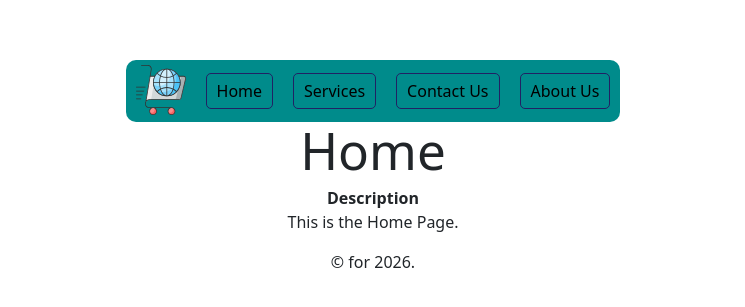
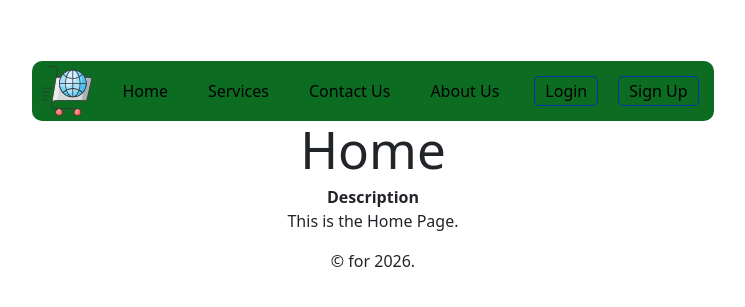
Before and after one commit to codeandlifewithkp/Ecommerce-React-App, a React (Vite) app: page / in a window 1280 px wide. Shown: the part 233-540 px from the top of the page, without its empty margins (267-1012 px from the left). Built offline with nearby package versions, Linux system fonts and the light colour scheme.

Commit message:
modify files

```diff
--- a/package.json
+++ b/package.json
@@ -10,10 +10,12 @@
     "preview": "vite preview"
   },
   "dependencies": {
+    "bootstrap": "^5.3.8",
     "react": "^19.2.0",
     "react-bootstrap": "^2.10.10",
     "react-dom": "^19.2.0",
     "react-icons": "^5.5.0",
+    "react-router": "^7.11.0",
     "react-router-dom": "^7.11.0"
   },
   "devDependencies": {
--- a/src/Components/Header.jsx
+++ b/src/Components/Header.jsx
@@ -2,7 +2,7 @@ import { Link, NavLink } from 'react-router';
 import icon from './ecommerce.svg';
 import './css/Header.css';
 
-function Header () {
+function Header() {
     return (
         <header>
             <Link to={'/'}><img src={icon} alt='icon' className='icon' /></Link>
@@ -12,6 +12,10 @@ function Header () {
                 <NavLink to={'/Contact-us/'}>Contact Us</NavLink>
                 <NavLink to={'/About-us'}>About Us</NavLink>
             </nav>
+            <div className='buttons'>
+                <button id='btn'>Login</button>
+                <button id='btn'>Sign Up</button>
+            </div>
         </header>
     );
 }
--- a/src/Components/css/Header.css
+++ b/src/Components/css/Header.css
@@ -1,7 +1,7 @@
 header {
     display: flex;
     gap: 20px;
-    background: darkcyan;
+    background: rgb(12, 108, 34);
     padding: 5px 10px;
     border-radius: 10px;
 }
@@ -18,14 +18,33 @@ header {
 
 .navbar a {
     padding: 5px 10px;
-    border: 1px solid rgb(33, 33, 100);
     border-radius: 5px;
     color: black;
     transition: 0.3s ease-in-out;
 }
 
 .navbar a:hover {
-    background: rgb(33, 33, 100);
     color: rgb(158, 158, 255);
     transform: scale(1.09);
 }
+
+.buttons {
+    display: flex;
+    gap: 10px;
+}
+
+#btn {
+    border: 1px solid rgb(3, 50, 170);
+    padding: 0 10px;
+    margin: 10px 5px;
+    background: transparent;
+    border-radius: 5px;
+    color: black;
+    transition: 0.3s ease-in-out;
+}
+
+#btn:hover {
+    background: rgb(3, 50, 170);
+    color: rgb(158, 158, 255);
+    transform: scale(1.09);
+}
--- a/src/main.jsx
+++ b/src/main.jsx
@@ -1,7 +1,7 @@
 import { StrictMode } from 'react';
 import { createRoot } from 'react-dom/client';
 import App from './App.jsx';
-import 'bootstrap/dist/css/bootstrap.min.css'
+import 'bootstrap/dist/css/bootstrap.min.css';
 import './index.css';
 
 createRoot(document.getElementById('root')).render(
```
Also changed, not shown: 1 other file (tests, documents, lock files or other folders).
